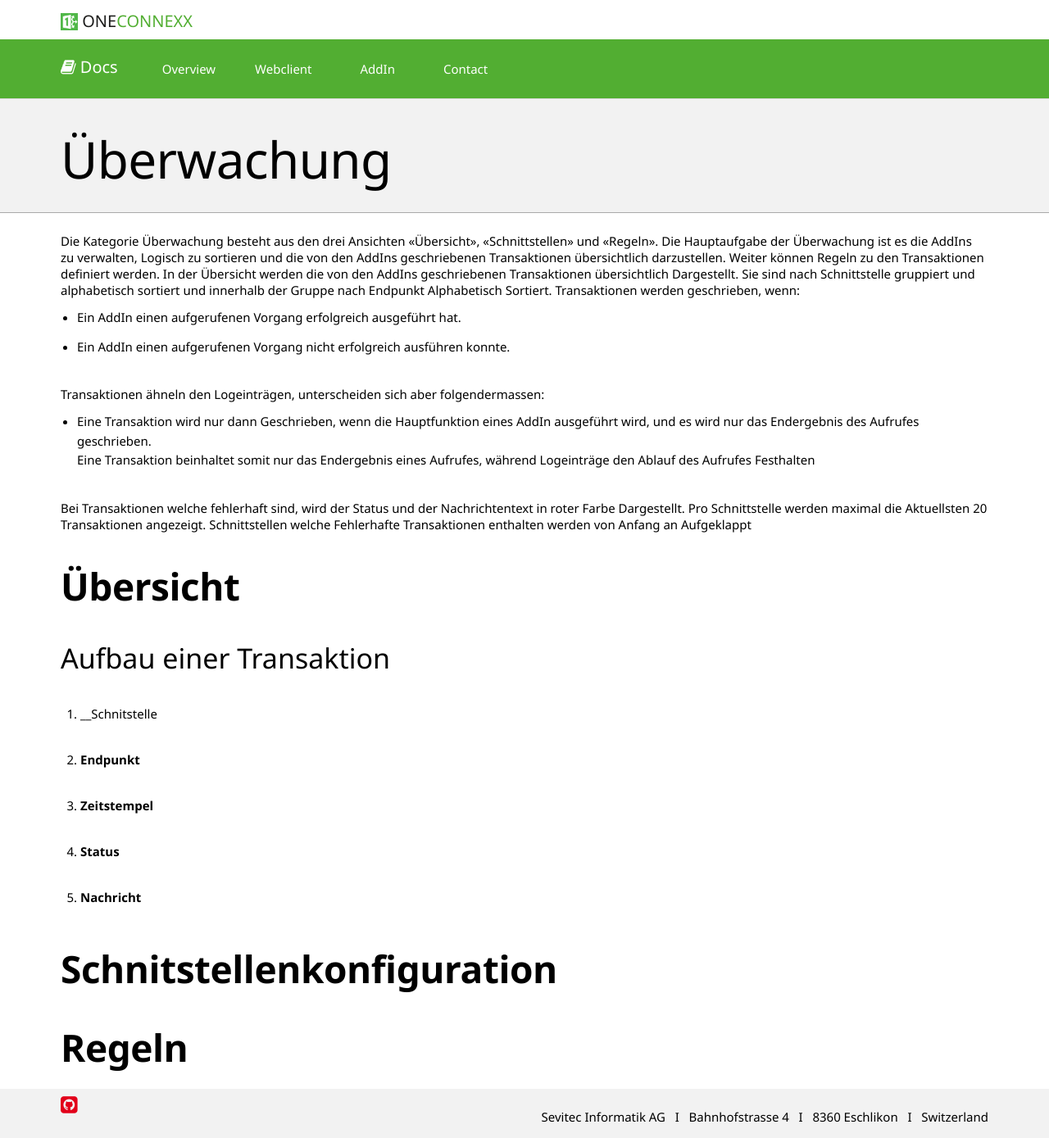
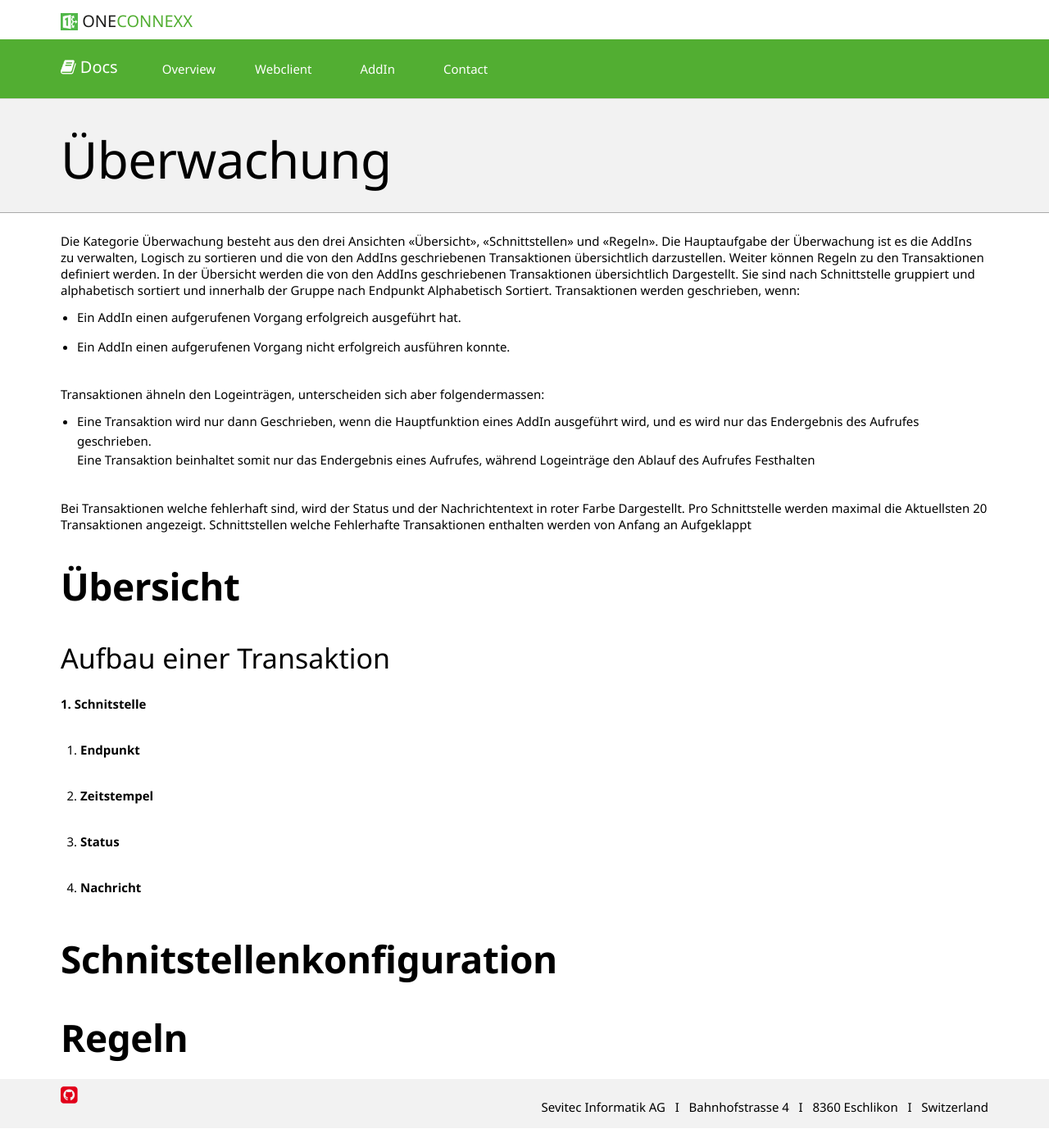
Before and after one commit to primesoft-group/oneconnexx-docs, a Jekyll site: the page built from _pages/webclient/de/ueberwachung.md, in a window 1280 px wide. Shown: the whole page at 82% size. Built offline with Jekyll 4.4.1, drawn with Linux system fonts in a browser that asks for light colours; nearby versions of some CDN libraries; some web fonts are replaced.

Commit message:
Arbeit an Logseite

```diff
--- a/_pages/webclient/de/ueberwachung.md
+++ b/_pages/webclient/de/ueberwachung.md
@@ -22,7 +22,7 @@ Schnittstellen welche Fehlerhafte Transaktionen enthalten werden von Anfang an A
 
 ### Aufbau einer Transaktion
 
-  1. __Schnitstelle
+  __1. Schnitstelle__
 
   2. __Endpunkt__
 
```
